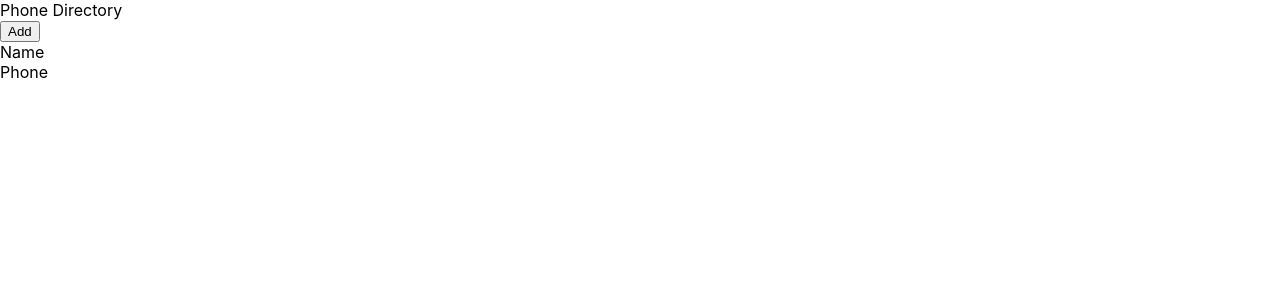
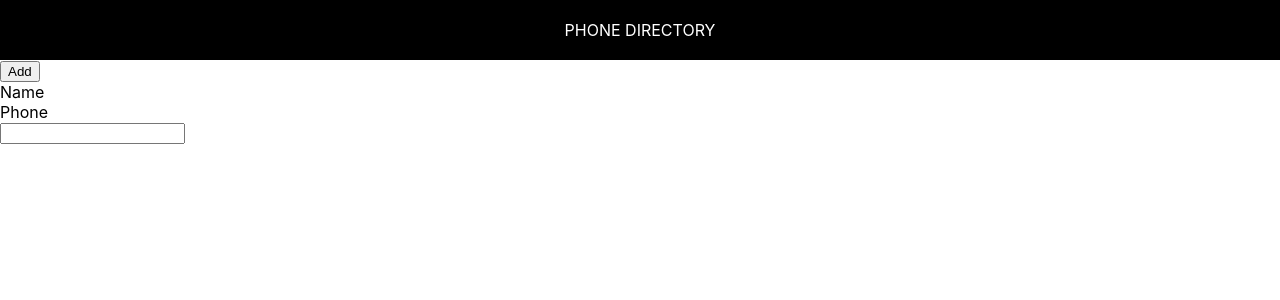
Before and after one commit to Kalyan-1707/phone-directory-app, a React (Create React App) app: page / in a window 1280 px wide. Shown: the top 300 px of the page. Built offline with nearby package versions, Linux system fonts and the light colour scheme.

Commit message:
Styled Header (Inline Styling)

```diff
--- a/src/App.js
+++ b/src/App.js
@@ -1,17 +1,17 @@
 import React from 'react';
+import Header from './Header'
 
 function App() {
   return (
     <div>
-      <div className="header">
-        Phone Directory
-      </div>
+      <Header />
       <button>
         Add
       </button>
       <div>
         <span>Name</span><br/>
         <span>Phone</span><br/>
+        <input></input>
       </div>
 
     </div>
--- /dev/null
+++ b/src/Header.js
@@ -0,0 +1,24 @@
+import React from 'react';
+
+
+function Header()
+{
+
+    const HeaderStyling = {
+        textAlign:'center',
+        padding: 20,
+        textTransform : 'uppercase',
+        backgroundColor : 'black',
+        color : 'white'
+    }
+    return(
+
+        <div style={HeaderStyling}>
+            Phone Directory
+        </div>
+
+    )
+
+}
+
+export default Header;
```
